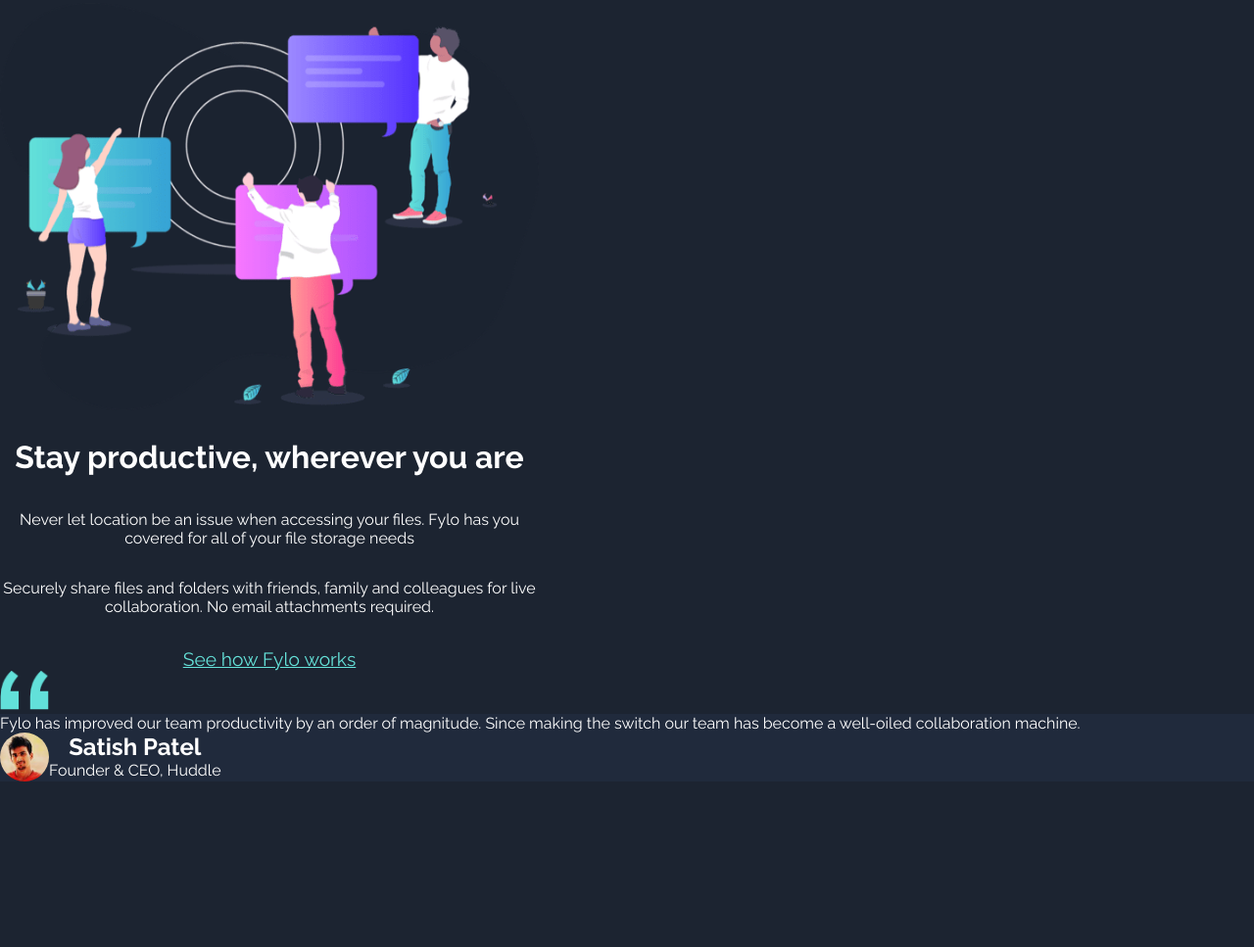
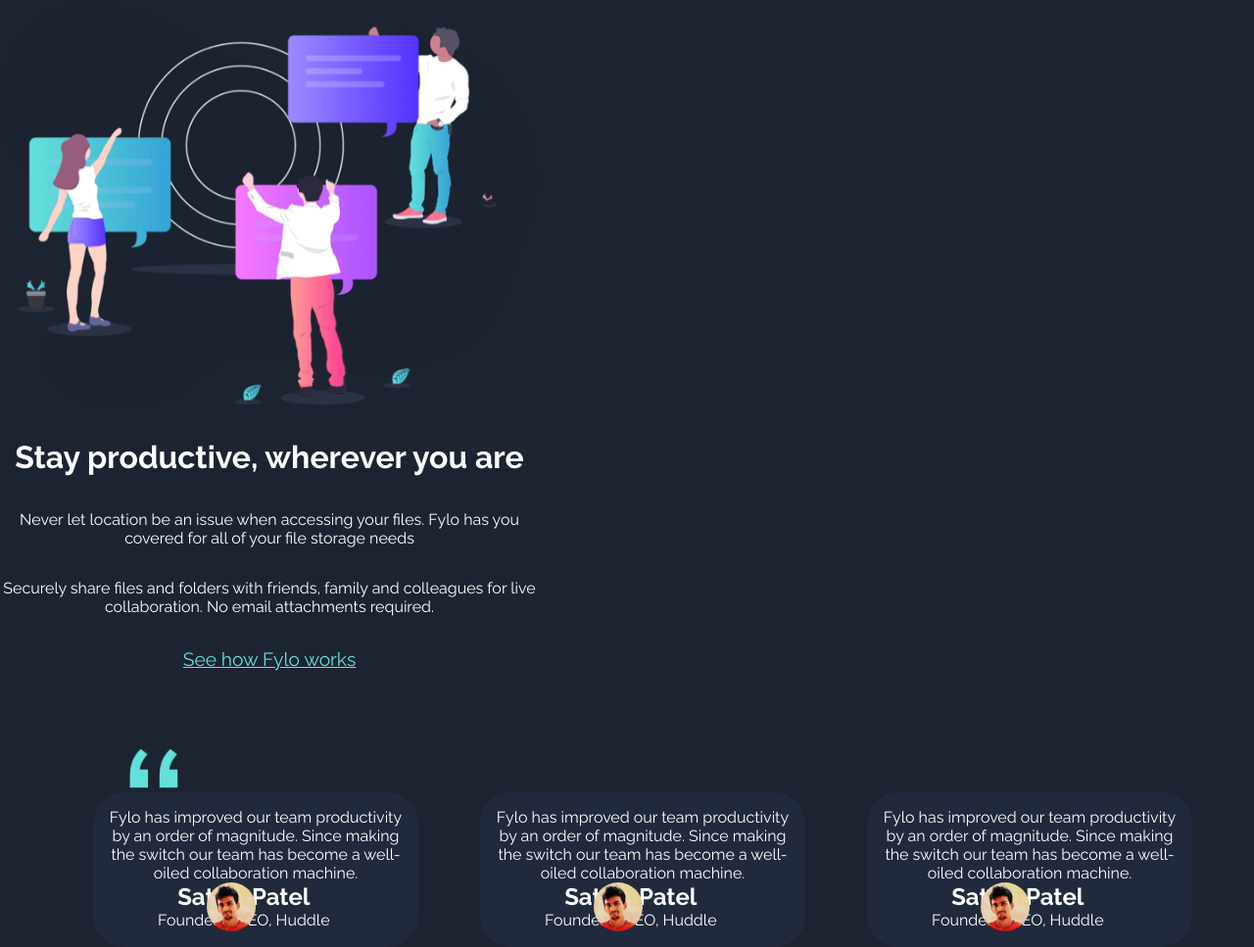
Before and after one commit to haamid10/30-days-of-code, a plain HTML site: page flylo-dark/index.html in a window 1280 px wide. Shown: the part 1817-2784 px from the top of the page at 98% size. Before the commit the page ends 2615 px from the top, so only its background shows below. Drawn offline with Linux system fonts and the light colour scheme.

Commit message:
fylo-dark day 2

```diff
--- a/flylo-dark/index.html
+++ b/flylo-dark/index.html
@@ -110,6 +110,7 @@
     <!-- section 3 ends here  -->
     <section class="section-4">
       <img src="./images/bg-quotes.png" alt="cards">
+      <div class="main-card">
       <div class="cards">
         <div class="card-write">
 
@@ -125,6 +126,37 @@
         </div>
 
       </div>
+
+      <div class="cards">
+        <div class="card-write">
+
+          <p>Fylo has improved our team productivity by an order of magnitude. Since making the switch our team has
+            become a well-oiled collaboration machine.</p>
+        </div>
+        <div class="card-name">
+          <img src="./images/profile-1.jpg" alt="">
+          <div class="speci">
+          <h1>Satish Patel</h1>
+          <span> Founder & CEO, Huddle</span>
+        </div>
+        </div>
+      </div>
+      <div class="cards">
+        <div class="card-write">
+
+          <p>Fylo has improved our team productivity by an order of magnitude. Since making the switch our team has
+            become a well-oiled collaboration machine.</p>
+        </div>
+        <div class="card-name">
+          <img src="./images/profile-1.jpg" alt="">
+          <div class="speci">
+          <h1>Satish Patel</h1>
+          <span> Founder & CEO, Huddle</span>
+        </div>
+        </div>
+      </div>
+      </div>
+
     </section>
 
 
--- a/flylo-dark/style.css
+++ b/flylo-dark/style.css
@@ -220,18 +220,34 @@
 /* section-4 */
 .section-4{
   /* width: 85%; */
-  margin: auto;
+  margin-top: 80px;
+  margin-left: 32px;
 }
 .section-4 img{
   width: 50px;
+  position: relative;
+  left: 100px;
+}
+.main-card{
+
+  display: flex;
+  width: 100%;
+  display: flex;
+  flex-direction: row;
+  align-items: center;
+  justify-content: space-evenly;
+  flex-wrap: wrap;
+  text-align: center;
+
 }
 .cards{
-  display: flex;
-  align-items: center;
-  justify-content: space-between;
-  flex-wrap: wrap;
-  text-align: center;
-  background-color: var(--Testimonials);
+  /* position: relative; */
+  /* left: -10px; */
+  width: 300px;
+
+ background-color: var(--Testimonials);
+ padding: 1rem;
+ border-radius: 2rem;
 }
 .card-write p{
   line-height: 1.2rem;
@@ -243,6 +259,7 @@
 }
 .card-name img{
   border-radius: 12rem;
+
 }
 
 
```
